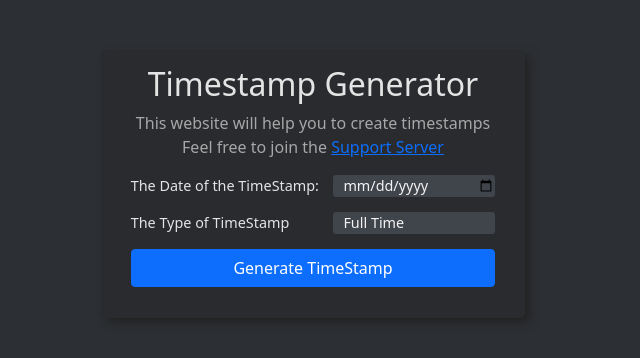
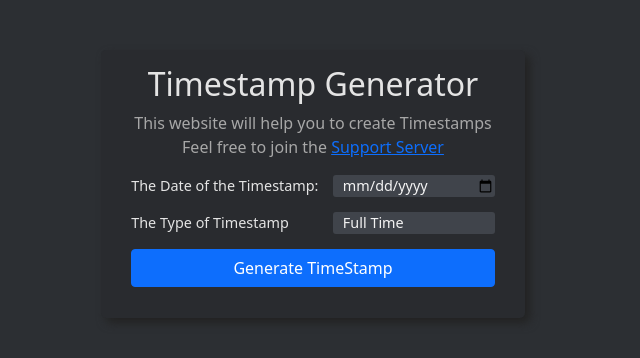
Before and after one commit to 2Lost4This/Discord-Timestamp-Generator, a plain HTML site: page index.html in a window 1280 px wide. Shown: the part 110-468 px from the top of the page, 327-967 px from the left. Drawn offline with Linux system fonts and the light colour scheme.

Commit message:
Update index.html

```diff
--- a/index.html
+++ b/index.html
@@ -5,10 +5,10 @@
     <meta charset="utf-8">
     <meta name="viewport" content="width=device-width, initial-scale=1.0, shrink-to-fit=no">
     <title>Discord Time Stamp Generator</title>
-    <meta name="twitter:description" content="Create a Discord timestamp easily with this website">
+    <meta name="twitter:description" content="Create a Discord Timestamp easily with this website">
     <meta name="twitter:image" content="https://cdn.discordapp.com/attachments/933839241883058196/949784437732806717/favicon.png">
     <meta property="og:type" content="website">
-    <meta name="description" content="Create a Discord timestamp easily with this website">
+    <meta name="description" content="Create a Discord Timestamp easily with this website">
     <meta property="og:image" content="https://cdn.discordapp.com/attachments/933839241883058196/949784437732806717/favicon.png">
     <meta name="twitter:title" content="Discord Time Stamp Generator">
     <link rel="icon" type="image/png" sizes="1000x1000" href="assets/img/icon1.png">
@@ -24,10 +24,10 @@
     <div style="display: flex;justify-content: center;align-items: center;margin-top: 10em;">
         <div style="background-color: #292B2F;border-radius: 5px;padding-left: 30px;padding-right: 30px;padding-top: 15px;padding-bottom: 15px;filter: drop-shadow(5px 5px 5px #222222);">
             <h1 style="font-size: 2em;color: rgb(228,228,228);text-align: center;">Timestamp Generator</h1>
-            <p style="color: rgb(167,167,167);text-align: center;">This website will help you to create timestamps<br />
+            <p style="color: rgb(167,167,167);text-align: center;">This website will help you to create Timestamps<br />
             Feel free to join the <a href="https://discord.gg/VM77HTNXrt">Support Server</a></p>
-            <div style="font-size: 0.9em;"><span style="color: rgb(228,228,228);padding-right: 1em;">The Date of the TimeStamp:</span><input data-bs-toggle="tooltip" data-bss-tooltip="" data-bs-placement="right" id="tDate" type="date" style="float: right;width: 162px;" placeholder="Input Date" min="1/1/1970" title="The date of which the TimeStamp will show"></div>
-            <div style="font-size: 0.9em;margin-top: 15px;"><span style="color: rgb(228,228,228);padding-right: 1em;">The Type of TimeStamp</span><select data-bs-toggle="tooltip" data-bss-tooltip="" data-bs-placement="right" id="tType" style="float: right;width: 162px;border: 0px;border-radius: 3px;background-color: #40444b;color: #f3f3f3;-webkit-appearance: none;padding-left: 10px;" value="Full Time" title="The type of TimeStamp">
+            <div style="font-size: 0.9em;"><span style="color: rgb(228,228,228);padding-right: 1em;">The Date of the Timestamp:</span><input data-bs-toggle="tooltip" data-bss-tooltip="" data-bs-placement="right" id="tDate" type="date" style="float: right;width: 162px;" placeholder="Input Date" min="1/1/1970" title="The date of which the Timestamp will show"></div>
+            <div style="font-size: 0.9em;margin-top: 15px;"><span style="color: rgb(228,228,228);padding-right: 1em;">The Type of Timestamp</span><select data-bs-toggle="tooltip" data-bss-tooltip="" data-bs-placement="right" id="tType" style="float: right;width: 162px;border: 0px;border-radius: 3px;background-color: #40444b;color: #f3f3f3;-webkit-appearance: none;padding-left: 10px;" value="Full Time" title="The type of TimeStamp">
                     <option value="<t:unix:d>">Date</option>
                     <option value="<t:unix:f>">Full Date</option>
                     <option value="<t:unix:t>">Time</option>
```
